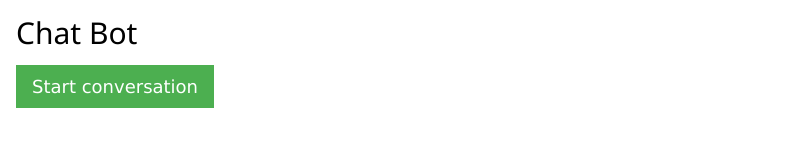
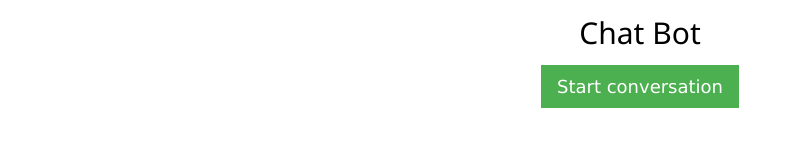
Before and after one commit to MWeatherstone/chatbot, a plain HTML site: page index.html in a window 1280 px wide. Shown: the whole page, without its empty margins (0-786 px from the left). Drawn offline with nearby package versions, Linux system fonts and the light colour scheme.

Commit message:
made change for azure

```diff
--- a/index.html
+++ b/index.html
@@ -1,5 +1,10 @@
 <!DOCTYPE html>
 <html>
+  <style type="text/css">
+  div {
+    text-align: center;
+  }
+  </style>
 <title>Chat Bot</title>
 <meta name="viewport" content="width=device-width, initial-scale=1">
 <link rel="stylesheet" href="https://www.w3schools.com/w3css/4/w3.css">
@@ -24,7 +29,6 @@
 
       <div class="w3-container w3-border-top w3-padding-16 w3-light-grey">
         <button onclick="document.getElementById('id01').style.display='none'" type="button" class="w3-button w3-red">Cancel</button>
-        <span class="w3-right w3-padding w3-hide-small">Forgot <a href="#">password?</a></span>
       </div>
 
     </div>
@@ -33,7 +37,5 @@
 
 </body>
 </html>
-
-
 </body>
 </html>
```
